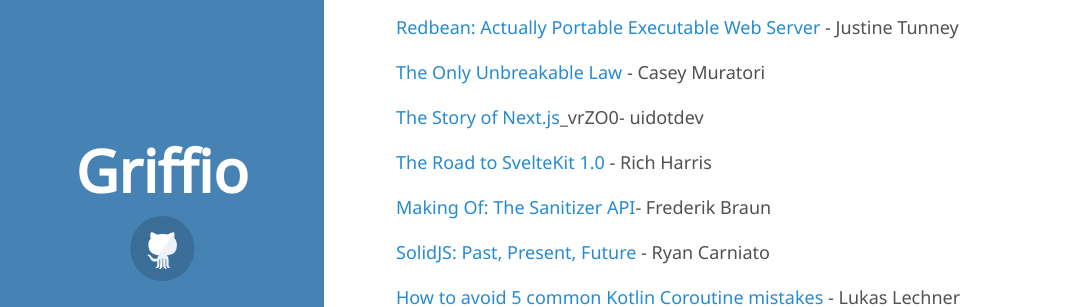
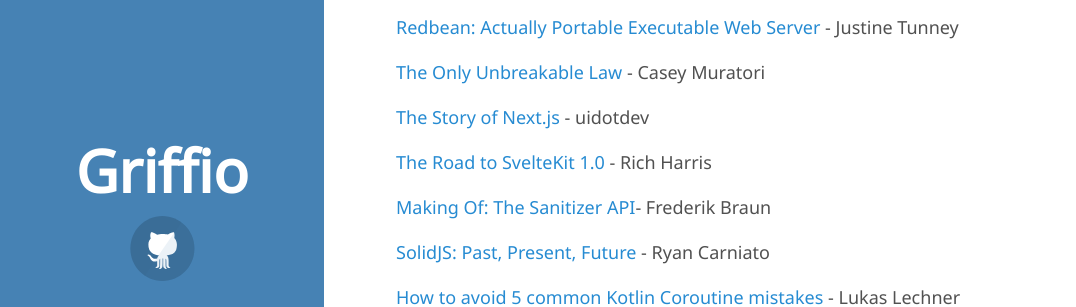
Before and after one commit to griffio/griffio.github.io, a Jekyll site: the page built from _posts/2022-12-25-Tech-talk-highlights.md, in a window 1280 px wide and 900 px high. Shown: the part 141-448 px from the top of the window, without its empty margins (0-1076 px from the left). Built offline with Jekyll 4.4.1, drawn with Linux system fonts in a browser that asks for light colours; some web fonts are replaced.

Commit message:
Update 2022-12-25-Tech-talk-highlights.md

```diff
--- a/_posts/2022-12-25-Tech-talk-highlights.md
+++ b/_posts/2022-12-25-Tech-talk-highlights.md
@@ -12,7 +12,7 @@
 
 [The Only Unbreakable Law](https://www.youtube.com/watch?v=5IUj1EZwpJY) - Casey Muratori
 
-[The Story of Next.js](https://www.youtube.com/watch?v=BILxV)_vrZO0- uidotdev
+[The Story of Next.js](https://www.youtube.com/watch?v=BILxV_vrZO0) - uidotdev
 
 [The Road to SvelteKit 1.0](https://www.youtube.com/watch?v=s6a1pbTVcUs) - Rich Harris
 
```
